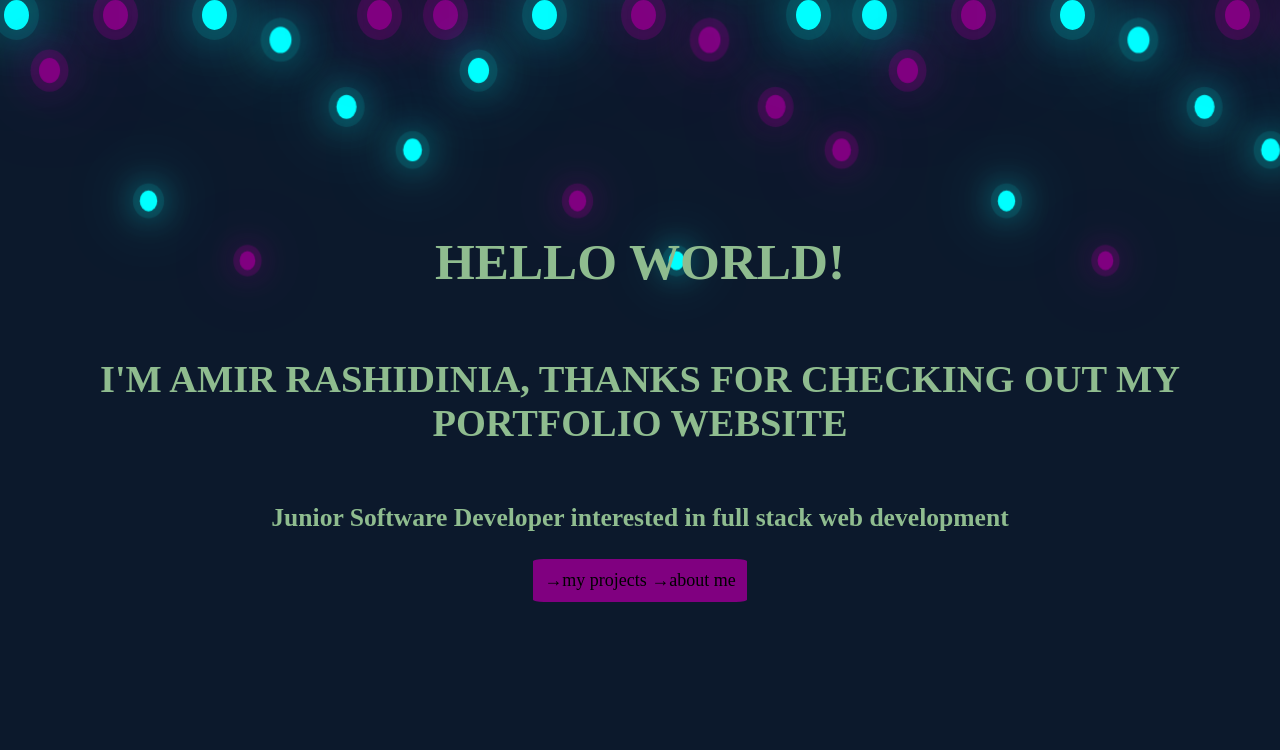
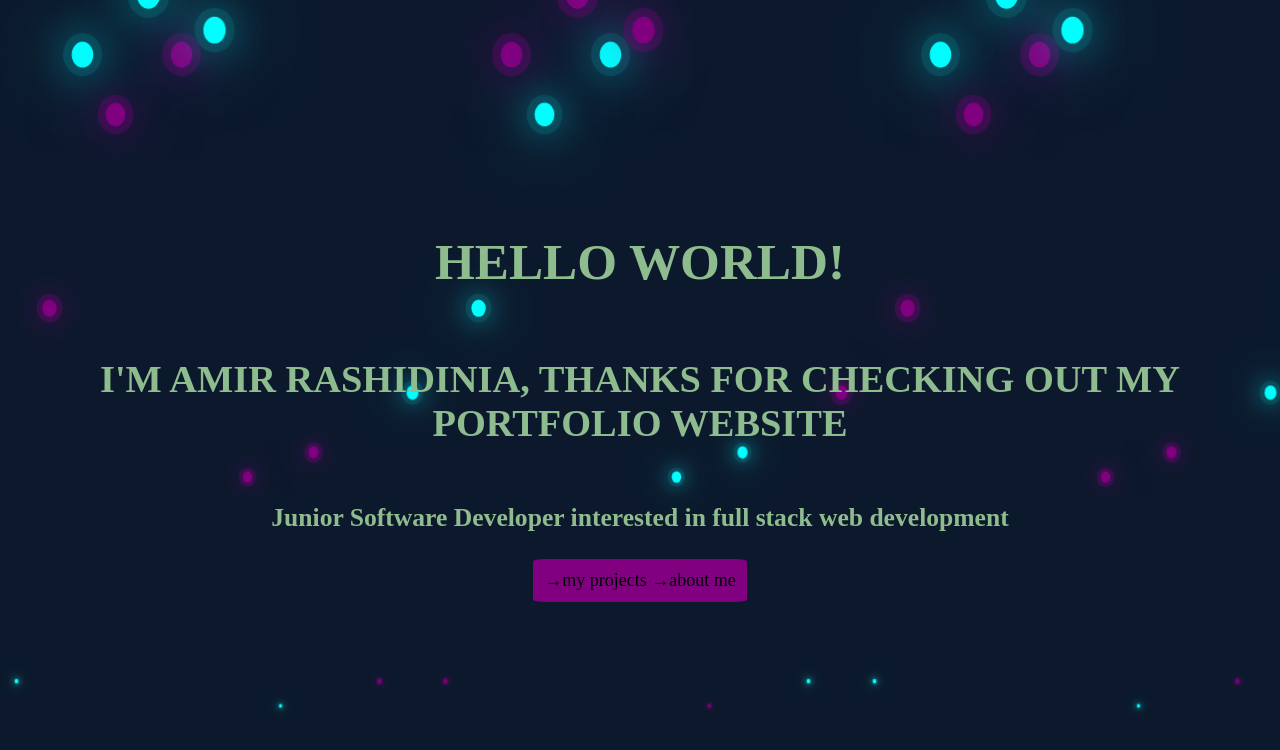
Before and after one commit to Amir-Rsh/Portfolio-attempt, a React (Vite) app: page / in a window 1280 px wide. Shown: the top 750 px of the page. Built offline with nearby package versions, Linux system fonts and the light colour scheme.

Commit message:
worked on webkit compatibility

```diff
--- a/src/index.css
+++ b/src/index.css
@@ -27,11 +27,9 @@ body {
   margin: 0 4px;
   border-radius: 50%;
   box-shadow: 0 0 0 10px rgba(0, 255, 255, 10%), 0 0 50px aqua, 0 0 100px aqua;
-  /* animation: animate 15s linear infinite; */
-  -webkit-animation-name: animate;
-  animation-name: animate;
-  -webkit-animation-duration: -webkit-calc(120s / var(--i));
-  animation-duration: calc(120s / var(--i));
+  animation: animate 15s linear infinite;
+  -webkit-animation-duration: -webkit-calc(10s / var(--i));
+  animation-duration: calc(10s / var(--i));
 }
 
 .bubbles span:nth-child(even) {
```
